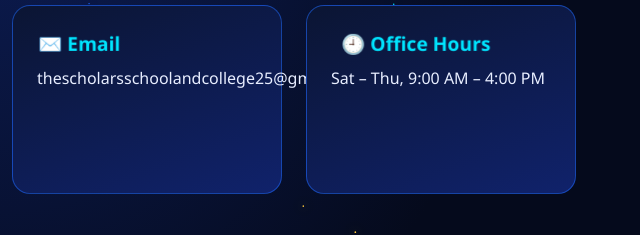
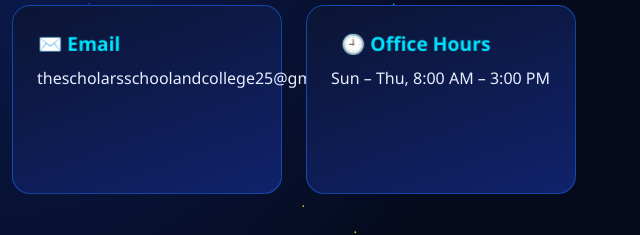
Before and after one commit to alpha-hr-bd/thescholars, a plain HTML site: page contact.html in a window 1280 px wide. Shown: the part 212-447 px from the top of the page, 640-1280 px from the left. Drawn offline with Linux system fonts and the light colour scheme.

Commit message:
Update contact.html

```diff
--- a/contact.html
+++ b/contact.html
@@ -3,6 +3,6 @@
 <div class="notice"><span>🔴 NOTICE: Admission Open 2027 — Play, Nursery, Junior 1 &amp; Class 2–9 (English Version &amp; Bangla Medium) — Apply Now! 🔴</span></div>
 <nav><a class="logo" href="index.html">The <b>Scholars</b> BD</a><div class="links"><a class="l" href="index.html">Home</a><a class="l" href="classes.html">Classes</a><a class="l" href="admission.html">Admission</a><a class="l on" href="contact.html">Contact</a><button id="snd">🔊 Sound ON</button></div></nav>
 <main><section><h2>Contact Us</h2><div class="grid"><div class="card"><h3>📍 Address</h3><p>Ati Bazar Society (Sujon Housing), Keranigong , Dhaka, Dhaka, Bangladesh, 1310</p></div><div class="card"><h3>📞 Phone</h3><p>+8801727-307068</p></div><div class="card"><h3>✉️ Email</h3><p>
-thescholarsschoolandcollege25@gmail.com</p></div><div class="card"><h3>🕘 Office Hours</h3><p>Sat – Thu, 9:00 AM – 4:00 PM</p></div></div></section></main>
+thescholarsschoolandcollege25@gmail.com</p></div><div class="card"><h3>🕘 Office Hours</h3><p>Sun – Thu, 8:00 AM – 3:00 PM</p></div></div></section></main>
 <footer><p>© 2026 The Scholars BD. All rights reserved.</p><p>Developed &amp; Modified by <b>Alpha.HR</b></p><p class="n">A site created by a student of TSSC</p></footer>
 <script src="assets/script.js"></script></body></html>
```
